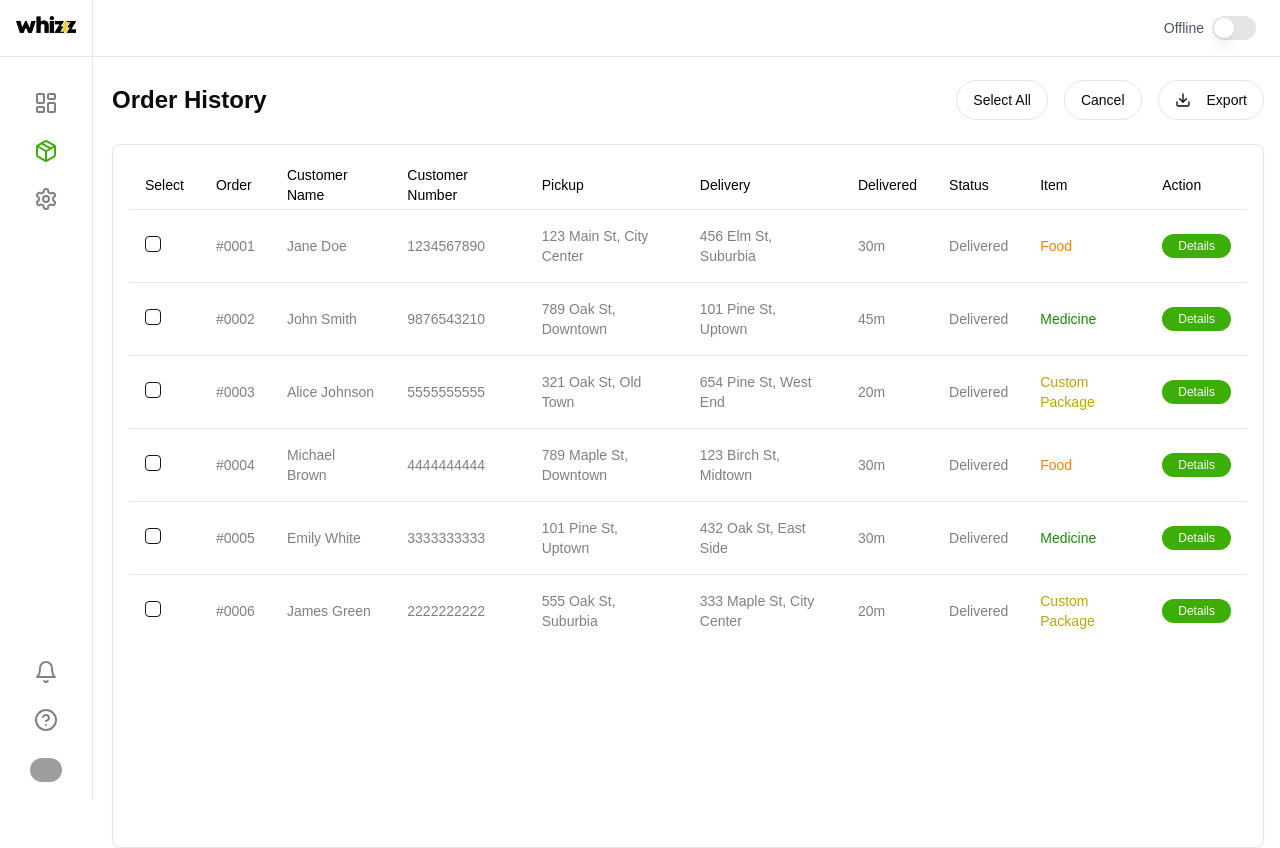
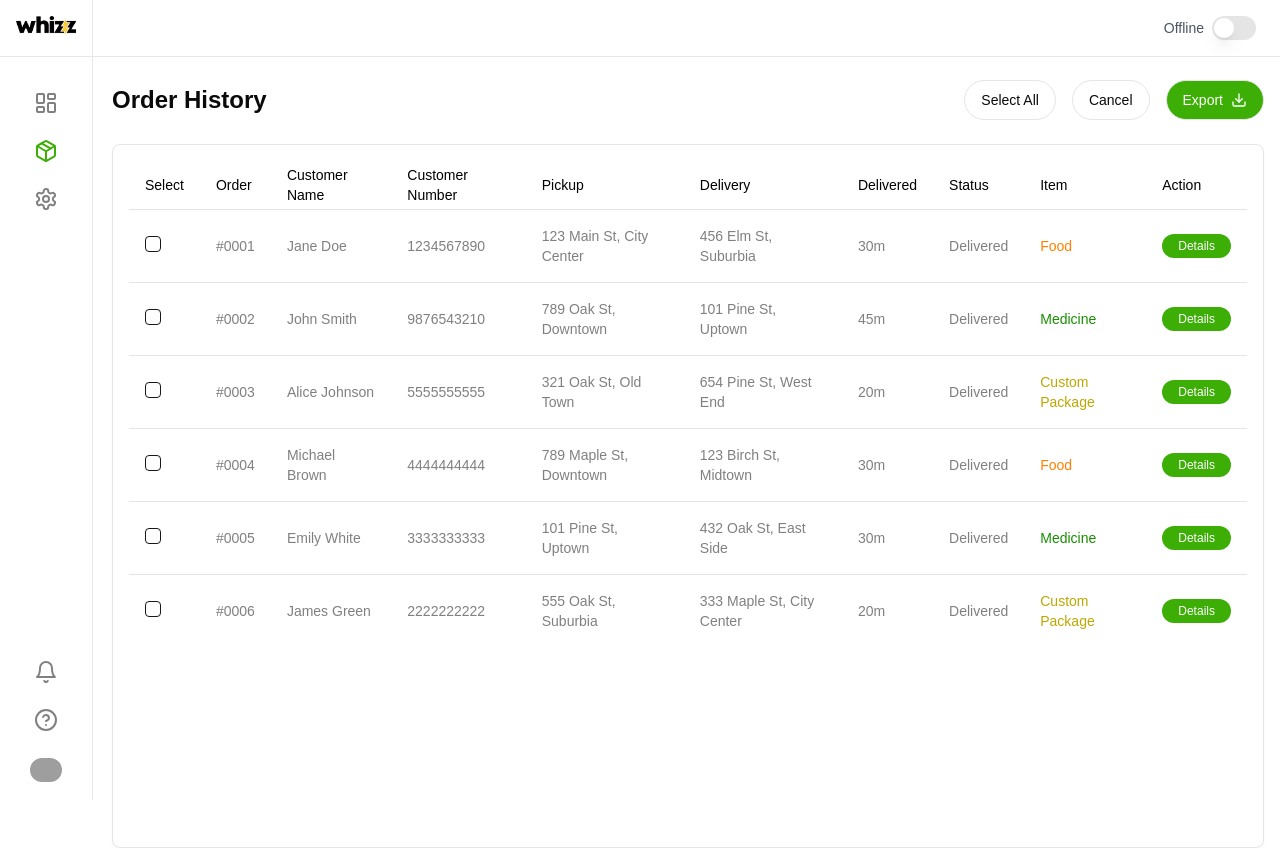
Before and after one commit to vedantbhamare-11/whizz-dashboard, a Next.js app: page /orders in a window 1280 px wide. Both pictures are taken after a click on the button "Select". Built offline with nearby package versions, Linux system fonts and the light colour scheme; grey boxes are pictures that could not be loaded.

Commit message:
fixed the API key issue forr ola maps

```diff
--- a/src/app/orders/page.tsx
+++ b/src/app/orders/page.tsx
@@ -165,10 +165,11 @@ const OrderHistory = () => {
                       </Button>
                       <Button
                         variant="outline"
-                        className="rounded-full flex items-center space-x-2"
+                        className="rounded-full flex items-center text-white bg-[#3CAE06]"
                       >
+                        <span>Export</span>
                         <Download size={16} />
-                        <span>Export</span>
+
                       </Button>
                     </>
                   )}
--- a/src/components/dashboard/MapSection.tsx
+++ b/src/components/dashboard/MapSection.tsx
@@ -6,7 +6,7 @@ const MapSection = () => {
   useEffect(() => {
     // Initialize Ola Maps once the component has mounted
     const olaMaps = new OlaMaps({
-      apiKey: "ALTwalP5rFVnikRCD9JMpFK7o-B9",  // Replace with your actual API key
+      apiKey: "3OJLTsPVvFVjWEJQyDnKpHzrIXPUqJzNe2yExXVU",  // Replace with your actual API key
     });
 
     // Set the map configuration
```
